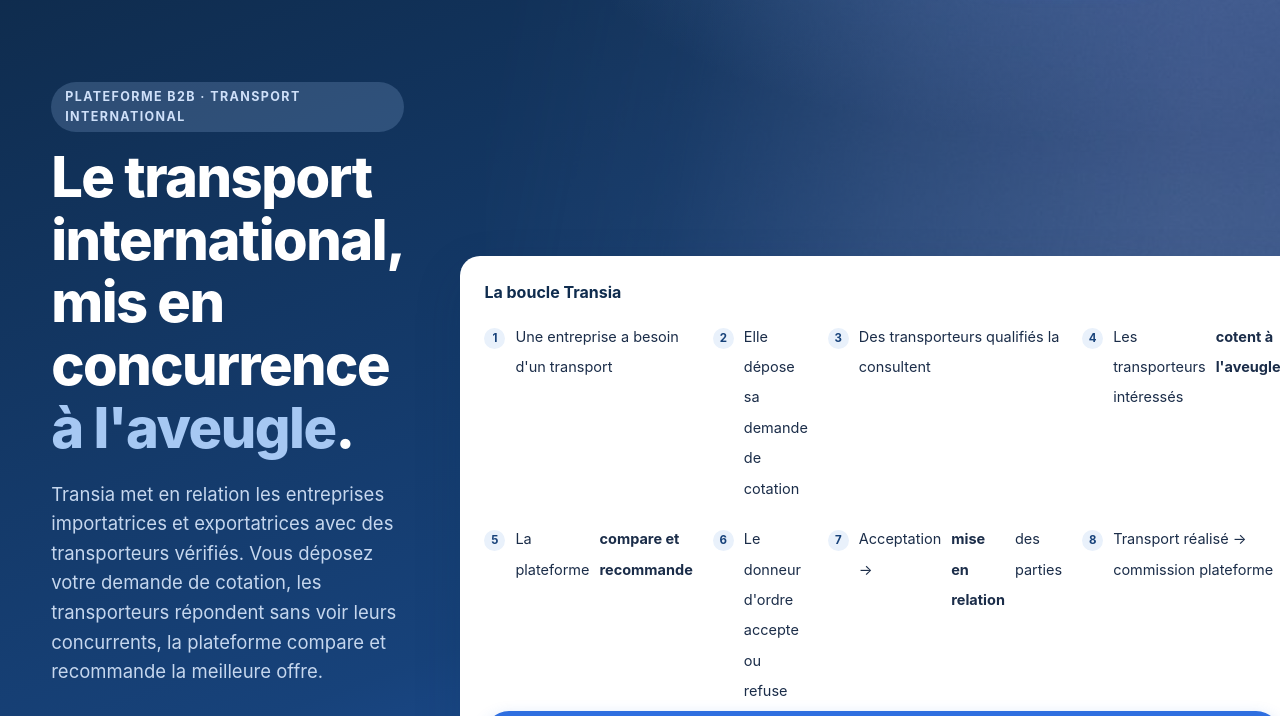
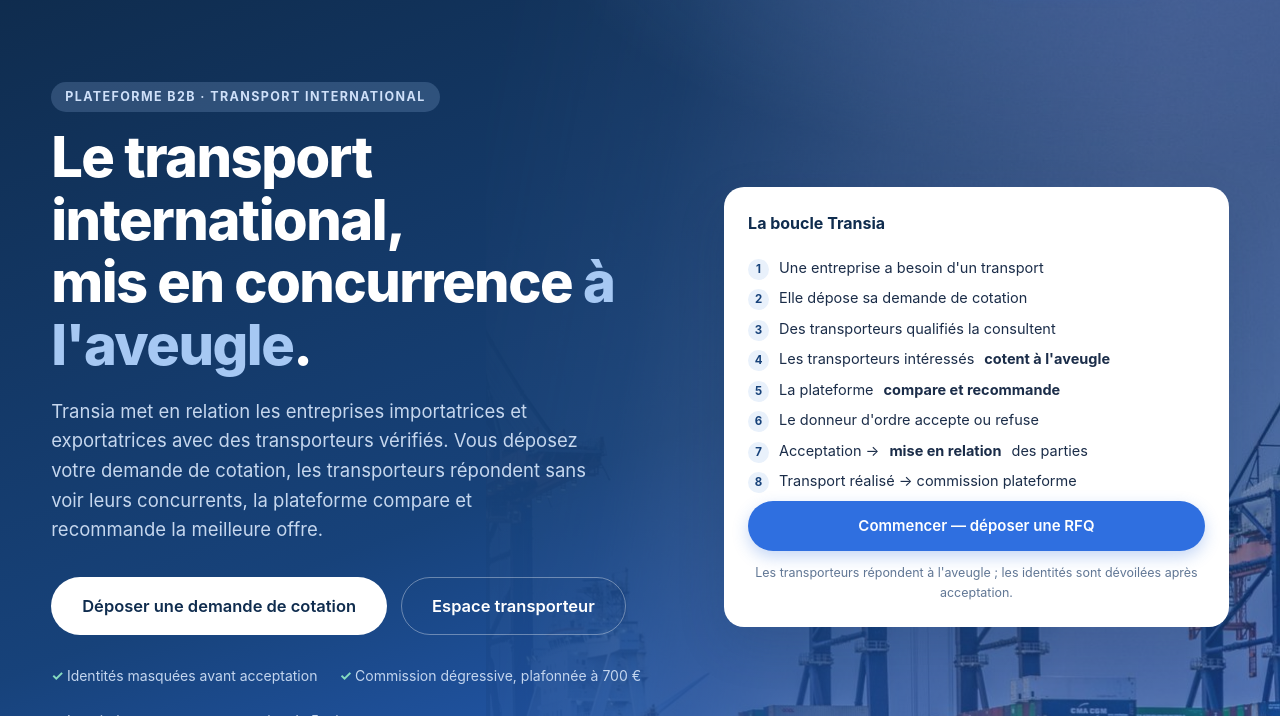
Before and after one commit to transportab123456-ops/transia, a website: page index.html in a window 1280 px wide. Shown: the part 71-787 px from the top of the page. Drawn offline with Linux system fonts and the light colour scheme; no server answers.

Commit message:
Corrige la liste numérotée de l'accueil : sa classe réutilisait « .steps », déjà pris par la grille à quatre colonnes, et la boucle s'affichait donc en colonnes horizontales.
🤖 Generated with Codebuff
Co-Authored-By: Codebuff <noreply@codebuff.com>

```diff
--- a/assets/css/style.css
+++ b/assets/css/style.css
@@ -1089,9 +1089,9 @@ table.table { width: 100%; border-collapse: collapse; font-size: 14.5px; }
 /* ---------- Icônes SVG et étapes numérotées ---------- */
 .icon-tile svg { width: 22px; height: 22px; display: block; }
 .big svg { width: 34px; height: 34px; display: block; }
-.steps { list-style: none; counter-reset: step; font-size: 14.5px; line-height: 2.1; color: #1b2d49; }
-.steps li { counter-increment: step; display: flex; gap: 10px; align-items: baseline; }
-.steps li::before {
+.numbered { list-style: none; counter-reset: step; font-size: 14.5px; line-height: 2.1; color: #1b2d49; }
+.numbered li { counter-increment: step; display: flex; gap: 10px; align-items: baseline; }
+.numbered li::before {
   content: counter(step);
   flex: 0 0 21px; width: 21px; height: 21px; border-radius: 50%;
   background: var(--blue-light); color: var(--navy-2);
--- a/index.html
+++ b/index.html
@@ -66,7 +66,7 @@
 
       <div class="search-card">
         <h3> La boucle Transia</h3>
-        <ol class="steps">
+        <ol class="numbered">
           <li> Une entreprise a besoin d'un transport</li>
           <li> Elle dépose sa demande de cotation</li>
           <li> Des transporteurs qualifiés la consultent</li>
```
